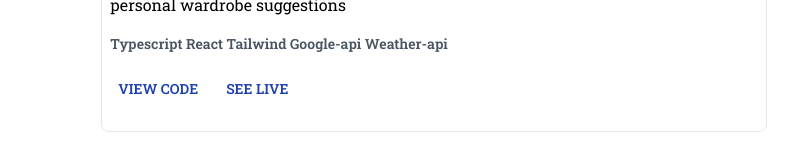
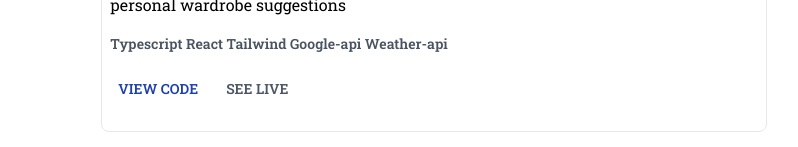
Before and after one commit to XRS-DPP/my-portfolio, a React (Vite) app: page /project in a window 1280 px wide. Shown: the part 328-475 px from the top of the page, without its empty margins (206-1004 px from the left). Built offline with nearby package versions, Linux system fonts and the light colour scheme.

Commit message:
adds styling on see live button depending on url boolean value

```diff
--- a/data/project_data.json
+++ b/data/project_data.json
@@ -12,7 +12,7 @@
         "Google-api",
         "Weather-api"
       ],
-      "githubUrl": "",
+      "githubUrl": "https://github.com/Xiaoru-Sun/dress-smart-fe",
       "liveUrl": ""
     },
     {
@@ -51,7 +51,7 @@
       "description": "Responsive portfolio website that showcases my projects and a little about me",
       "technologies": ["Javascript", "React", "HTML", "CSS", "Tailwind"],
       "githubUrl": "https://github.com/Xiaoru-Sun/XiaoruSun",
-      "liveUrl": ""
+      "liveUrl": "https://xiaoru-sun.netlify.app/"
     }
   ]
 }
--- a/src/components/ProjectCard.jsx
+++ b/src/components/ProjectCard.jsx
@@ -18,10 +18,15 @@ const ProjectCard = ({ project }) => {
         VIEW CODE
       </button>
       <button
+        disabled={!project.liveUrl}
         onClick={() => {
-          window.open(project.liveUrl), "_blank";
+          window.open(project.liveUrl, "_blank");
         }}
-        className="text-[14px] font-semibold text-blue-800 mt-4 mr-3 hover:bg-blue-300 p-2 hover:text-white transform hover:scale-110 "
+        className={`${
+          project.liveUrl
+            ? "bg-white hover:bg-blue-300 p-2 hover:text-white transform hover:scale-110"
+            : "text-gray-600 p-2"
+        } text-[14px] font-semibold text-blue-800 mt-4 mr-3 }`}
       >
         SEE LIVE
       </button>
```
Also changed, not shown: 1 other file (tests, documents, lock files or other folders).
